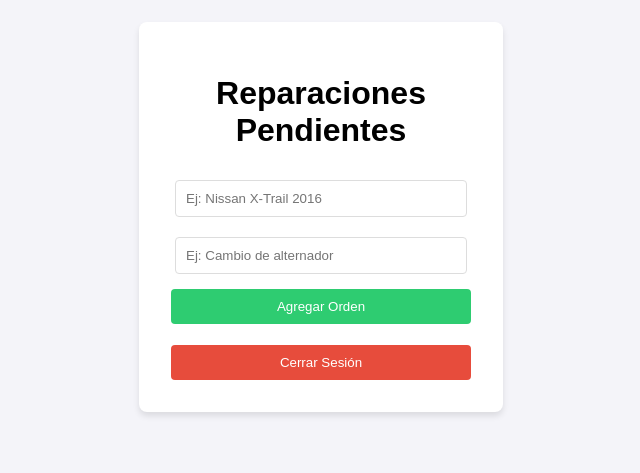
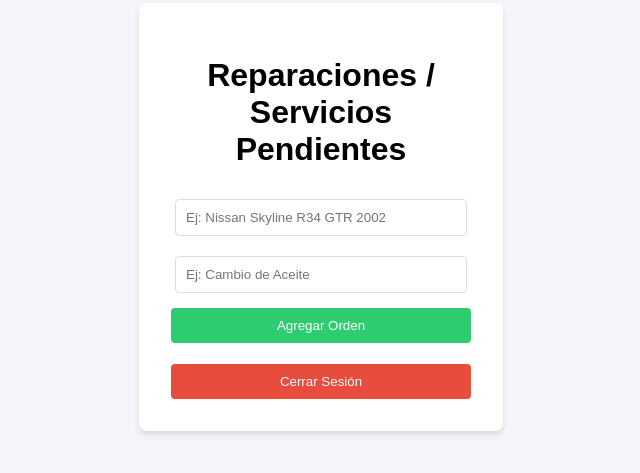
Before and after one commit to Parsival777/Acts-Desarrollo-Full-Stack---Alan-Anduaga-, a website: page AvanceDeProyecto/frontend/dashboard.html in a window 1280 px wide. Shown: the part 183-656 px from the top of the page, without its empty margins (319-959 px from the left). Drawn offline with Linux system fonts and the light colour scheme; no server answers; sample sign-in values are in the browser's storage.

Commit message:
Update dashboard

```diff
--- a/AvanceDeProyecto/frontend/dashboard.html
+++ b/AvanceDeProyecto/frontend/dashboard.html
@@ -7,10 +7,10 @@
 </head>
 <body>
     <div class="container">
-        <h1>Reparaciones Pendientes</h1>
+        <h1>Reparaciones / Servicios Pendientes</h1>
         <div class="form-group">
-            <input type="text" id="vehiculo" placeholder="Ej: Nissan X-Trail 2016">
-            <input type="text" id="descripcion" placeholder="Ej: Cambio de alternador">
+            <input type="text" id="vehiculo" placeholder="Ej: Nissan Skyline R34 GTR 2002">
+            <input type="text" id="descripcion" placeholder="Ej: Cambio de Aceite">
             <button onclick="agregarReparacion()">Agregar Orden</button>
         </div>
         <ul id="listaReparaciones"></ul>
```
